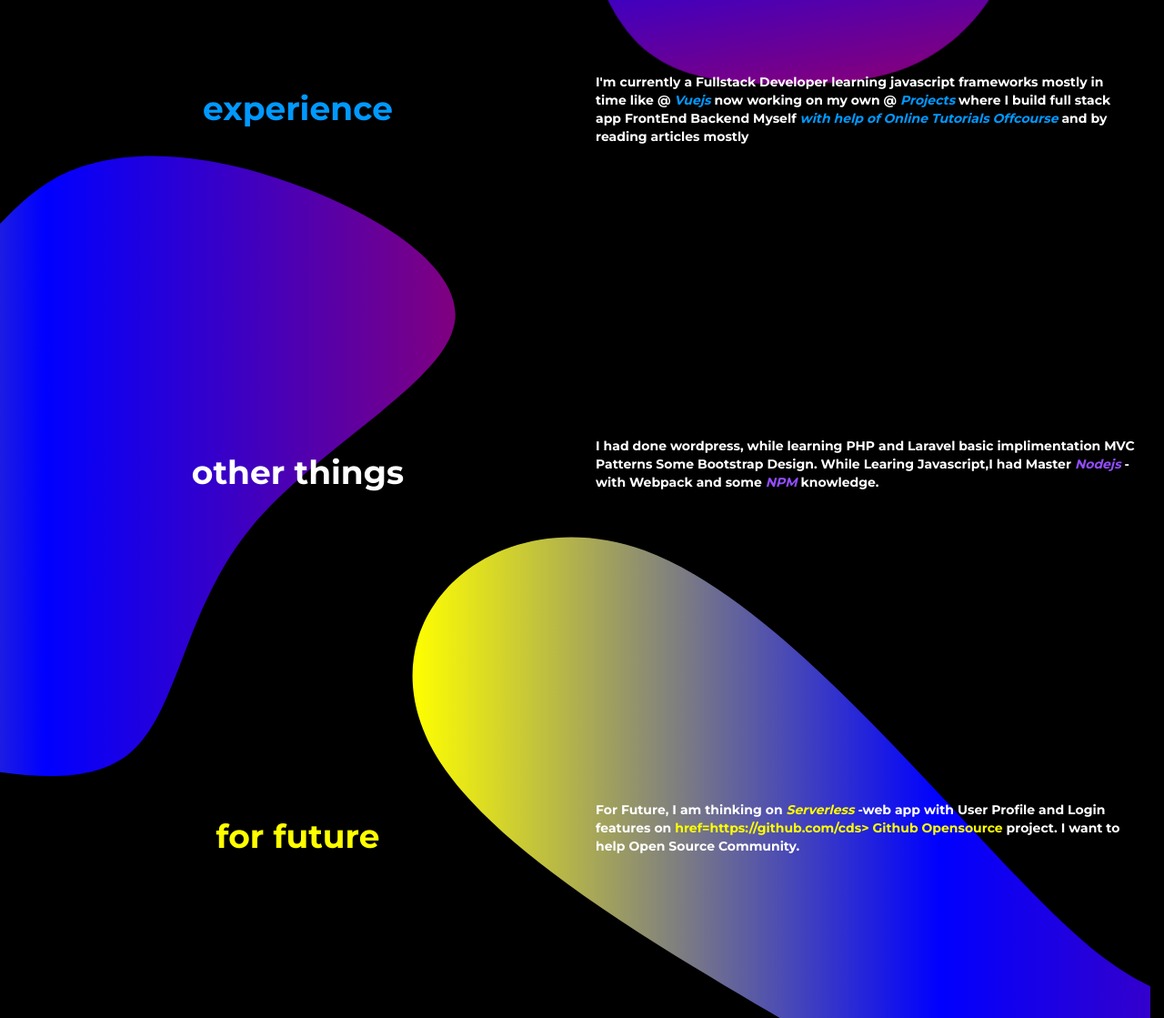
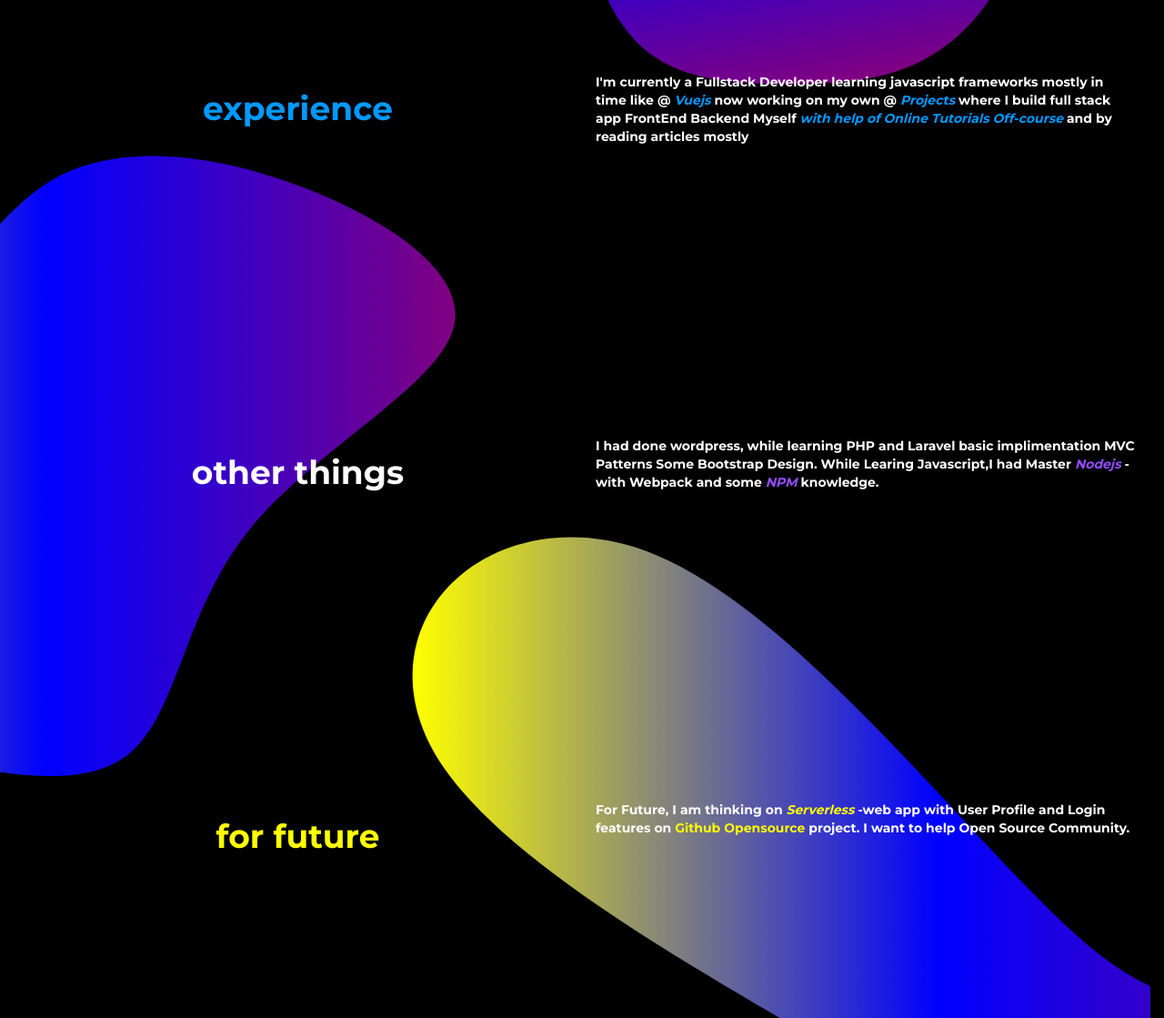
Before and after one commit to cds/cds.github.io, a plain HTML site: page index.html in a window 1280 px wide. Shown: the part 820-1939 px from the top of the page at 91% size. Drawn offline with nearby package versions, Linux system fonts and the light colour scheme.

Commit message:
bug fixes link

```diff
--- a/index.html
+++ b/index.html
@@ -88,7 +88,7 @@
         </div>
         <p class = "col-md-6 my-auto" style="color:white"> I'm currently a Fullstack Developer learning javascript frameworks mostly in time like @ <i style="color:#0099FF">Vuejs</i>
             now working on my own @ <i style="color:#0099FF">Projects</i>
-            where I build full stack app FrontEnd Backend Myself <i style="color:#0099FF">with help of Online Tutorials Offcourse</i> and  by reading articles mostly</p>
+            where I build full stack app FrontEnd Backend Myself <i style="color:#0099FF">with help of Online Tutorials Off-course</i> and  by reading articles mostly</p>
     </div>
     <div class="blobOne">
         <svg viewBox="95 55 200 200" xmlns="http://www.w3.org/2000/svg">
@@ -120,7 +120,7 @@
             <h1 class="col-md-6 my-auto" style="color:yellow">for future</h1>
         </div>
         <p class = "col-md-6 my-auto" style="color:white">For Future, I am thinking on <i style="color:yellow"> Serverless</i> -web app
-            with User Profile and  Login features on  <a style="color:yellow"> href=https://github.com/cds> Github Opensource </a> project.
+            with User Profile and  Login features on  <a style="color:yellow" href=https://github.com/cds> Github Opensource </a> project.
 
             I want to help Open Source Community.
 
```
